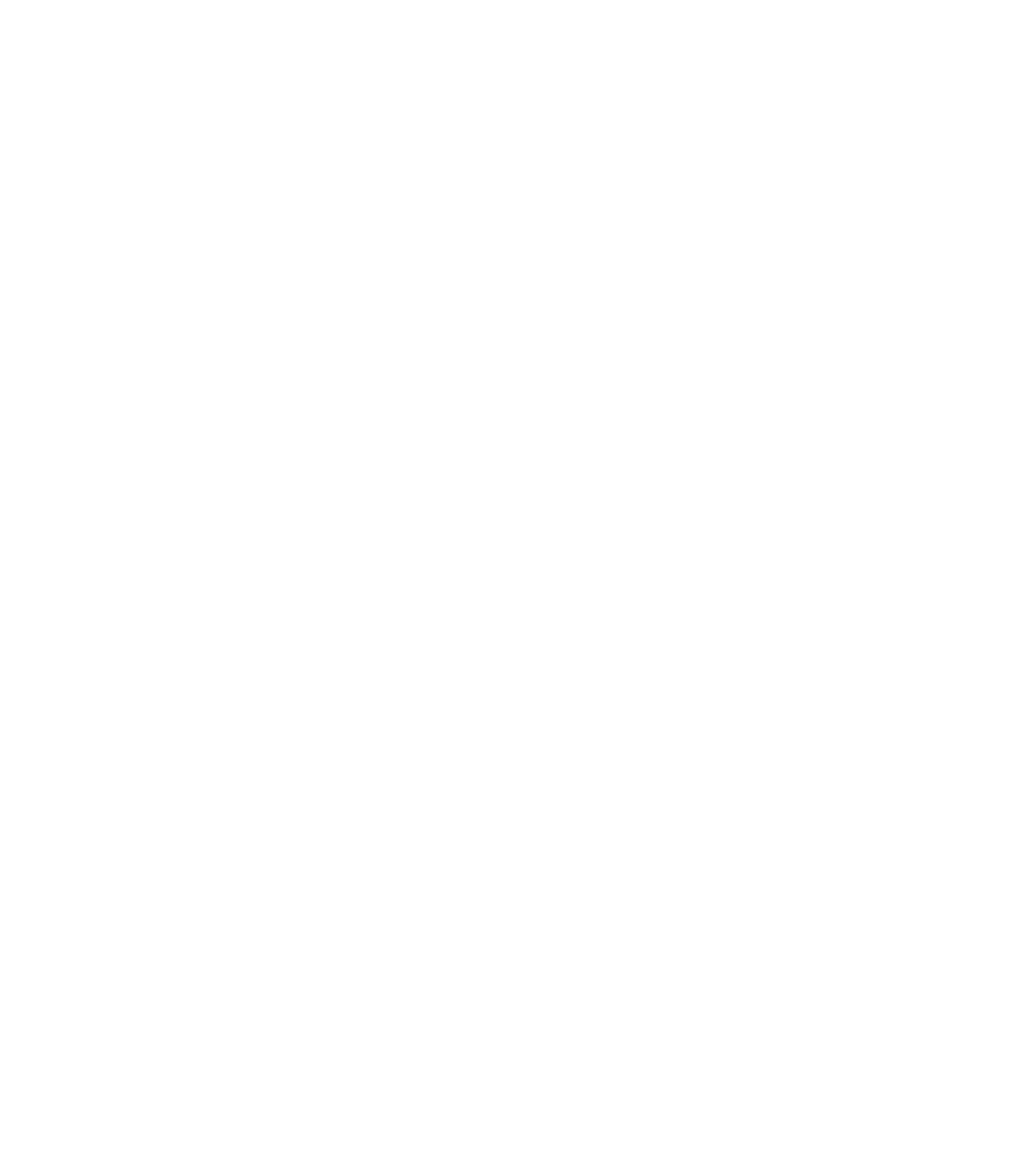
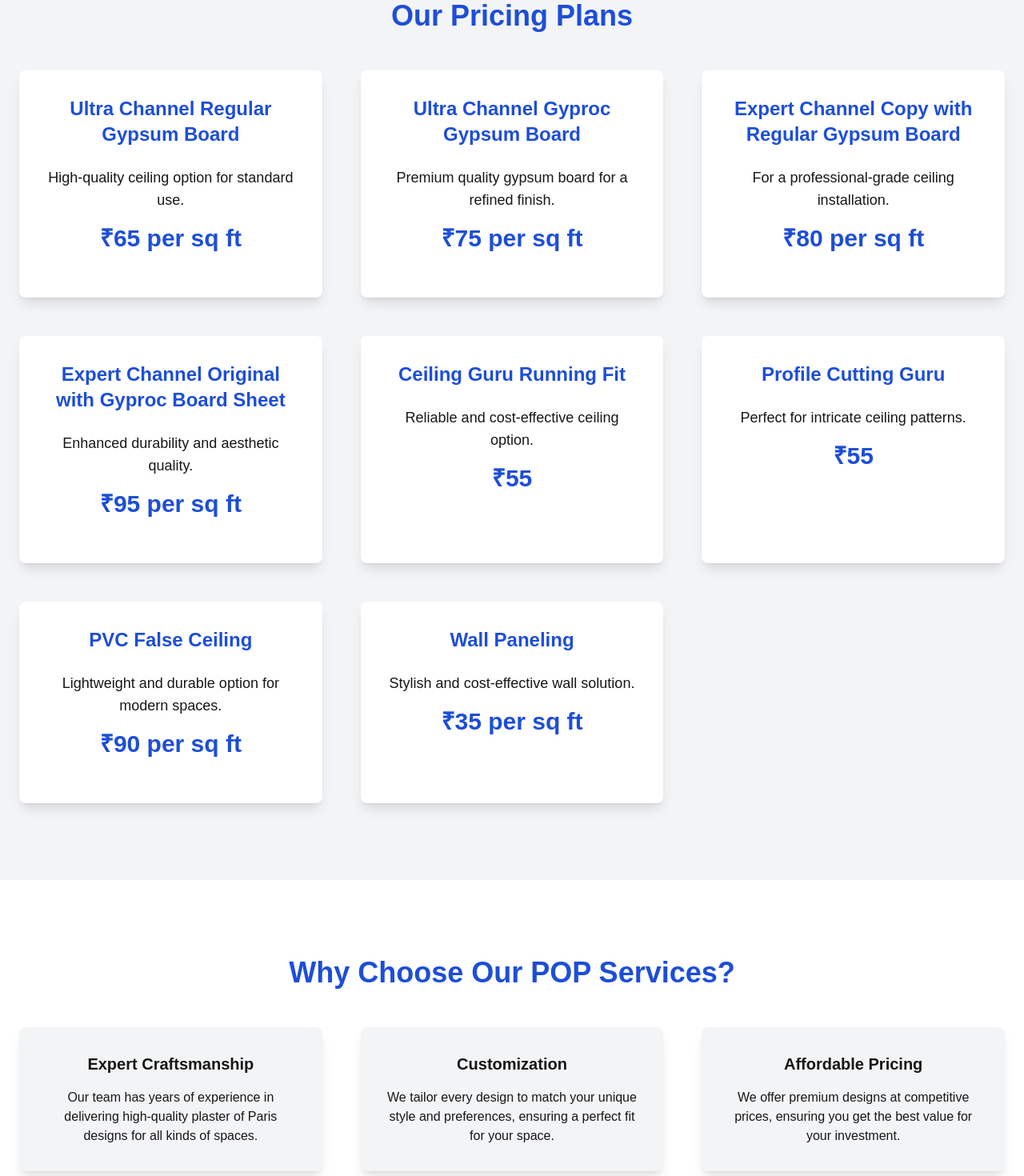
Before and after one commit to Pankajol/afzalpopwork, a Next.js app: page / in a window 1280 px wide. Shown: the part 1960-3430 px from the top of the page at 80% size. Before the commit the page ends 1864 px from the top, so only its background shows below. Built offline with nearby package versions, Linux system fonts and the light colour scheme.

Commit message:
pricing page error

```diff
--- a/src/app/contact/page.tsx
+++ b/src/app/contact/page.tsx
@@ -63,7 +63,7 @@
 
               {/* Social Media Icons */}
               <div className="flex space-x-6">
-                <a href="https://wa.me/917738961799" target="_blank" rel="noopener noreferrer">
+                <a href="https://wa.me/919029241977" target="_blank" rel="noopener noreferrer">
                   <FaWhatsapp size={30} className="text-green-500 hover:text-green-600 transition-all duration-300" />
                 </a>
                 <a href="https://www.facebook.com" target="_blank" rel="noopener noreferrer">
@@ -158,7 +158,7 @@
         <div className="flex justify-center items-center gap-6">
           {/* WhatsApp Button */}
           <Link
-            href="https://wa.me/917738961799"
+            href="https://wa.me/919029241977"
             target="_blank"
             className="bg-green-500 hover:bg-green-600 text-white px-8 py-4 text-lg font-semibold rounded-lg transition-all duration-300 transform hover:scale-105"
           >
@@ -173,9 +173,7 @@
           <Link href="https://instagram.com" target="_blank" className="text-pink-500 hover:text-pink-600">
             <FaInstagram size={30} />
           </Link>
-          <Link href="https://twitter.com" target="_blank" className="text-blue-400 hover:text-blue-500">
-            <FaTwitter size={30} />
-          </Link>
+
         </div>
       </section>
     </div>
--- a/src/app/layout.tsx
+++ b/src/app/layout.tsx
@@ -2,6 +2,7 @@
 import localFont from "next/font/local";
 import Navbar from "@/components/Navbar";
 import "./globals.css";
+import Link from "next/link";
 
 const geistSans = localFont({
   src: "./fonts/GeistVF.woff",
@@ -31,6 +32,23 @@
       >
         <Navbar/>
         {children}
+        <Link href="https://wa.me/9029241977" passHref>
+            <p
+              // target="_blank"
+              className="fixed bottom-6 right-6 bg-green-500 text-white p-4 rounded-full shadow-lg hover:bg-green-600 transition duration-300"
+              aria-label="Chat on WhatsApp"
+            >
+              <svg
+                xmlns="http://www.w3.org/2000/svg"
+                viewBox="0 0 32 32"
+                className="w-6 h-6"
+                fill="currentColor"
+              >
+                <path d="M16 0C7.168 0 0 7.168 0 16c0 2.82.738 5.524 2.146 7.91L.091 32l8.316-2.095A15.947 15.947 0 0 0 16 32c8.832 0 16-7.168 16-16S24.832 0 16 0zm7.267 23.355c-.33.93-1.665 1.718-2.354 1.833-.598.09-1.338.13-2.152-.21-.493-.208-1.127-.39-1.919-.678-3.36-1.16-5.547-3.97-5.714-4.157-.165-.186-1.368-1.584-1.368-3.035s.868-2.15 1.176-2.449c.285-.283.75-.367.998-.367.238 0 .483.002.692.012.223.01.52-.084.81.623.33.794 1.055 2.75 1.14 2.948.09.186.15.405.03.65-.118.244-.18.39-.362.62-.178.224-.376.5-.542.668-.18.184-.37.384-.16.735.204.34.91 1.497 2.09 2.424 1.424 1.112 2.614 1.436 2.944 1.595.33.16.528.135.726-.082.19-.206.85-.99 1.078-1.337.226-.34.452-.285.755-.17.306.115 1.956.92 2.28 1.086.33.167.55.25.63.39.086.134.086.785-.244 1.715z"/>
+              </svg>
+            </p>
+          </Link>
+
       </body>
     </html>
   );
--- a/src/app/page.tsx
+++ b/src/app/page.tsx
@@ -1,13 +1,101 @@
 import HeroSection from "@/components/HeroSection";
 import PhotoGallery from "@/components/photos";
 // import Navbar from "@/components/Navbar";
+import Link from "next/link";
 
 export default function Home() {
   return (
       <div className=" justify-center ">
         {/* <Navbar /> */}
+
         <HeroSection />
         <PhotoGallery />
+        <section id="pricing-plans" className="py-24 bg-gray-100">
+        <div className="container mx-auto px-6 text-center">
+          <h2 className="text-3xl md:text-4xl font-extrabold text-blue-700 mb-12">
+            Our Pricing Plans
+          </h2>
+          <div className="grid grid-cols-1 md:grid-cols-2 lg:grid-cols-3 gap-12">
+            <div className="bg-white p-8 rounded-lg shadow-lg transform hover:scale-105 transition-all duration-300">
+              <h3 className="text-2xl font-semibold text-blue-700 mb-6">Ultra Channel Regular Gypsum Board</h3>
+              <p className="text-lg mb-4">High-quality ceiling option for standard use.</p>
+              <div className="text-3xl font-bold text-blue-700 mb-6">₹65 per sq ft</div>
+            </div>
+
+            <div className="bg-white p-8 rounded-lg shadow-lg transform hover:scale-105 transition-all duration-300">
+              <h3 className="text-2xl font-semibold text-blue-700 mb-6">Ultra Channel Gyproc Gypsum Board</h3>
+              <p className="text-lg mb-4">Premium quality gypsum board for a refined finish.</p>
+              <div className="text-3xl font-bold text-blue-700 mb-6">₹75 per sq ft</div>
+            </div>
+
+            <div className="bg-white p-8 rounded-lg shadow-lg transform hover:scale-105 transition-all duration-300">
+              <h3 className="text-2xl font-semibold text-blue-700 mb-6">Expert Channel Copy with Regular Gypsum Board</h3>
+              <p className="text-lg mb-4">For a professional-grade ceiling installation.</p>
+              <div className="text-3xl font-bold text-blue-700 mb-6">₹80 per sq ft</div>
+            </div>
+
+            <div className="bg-white p-8 rounded-lg shadow-lg transform hover:scale-105 transition-all duration-300">
+              <h3 className="text-2xl font-semibold text-blue-700 mb-6">Expert Channel Original with Gyproc Board Sheet</h3>
+              <p className="text-lg mb-4">Enhanced durability and aesthetic quality.</p>
+              <div className="text-3xl font-bold text-blue-700 mb-6">₹95 per sq ft</div>
+            </div>
+
+            <div className="bg-white p-8 rounded-lg shadow-lg transform hover:scale-105 transition-all duration-300">
+              <h3 className="text-2xl font-semibold text-blue-700 mb-6">Ceiling Guru Running Fit</h3>
+              <p className="text-lg mb-4">Reliable and cost-effective ceiling option.</p>
+              <div className="text-3xl font-bold text-blue-700 mb-6">₹55</div>
+            </div>
+
+            <div className="bg-white p-8 rounded-lg shadow-lg transform hover:scale-105 transition-all duration-300">
+              <h3 className="text-2xl font-semibold text-blue-700 mb-6">Profile Cutting Guru</h3>
+              <p className="text-lg mb-4">Perfect for intricate ceiling patterns.</p>
+              <div className="text-3xl font-bold text-blue-700 mb-6">₹55</div>
+            </div>
+
+            <div className="bg-white p-8 rounded-lg shadow-lg transform hover:scale-105 transition-all duration-300">
+              <h3 className="text-2xl font-semibold text-blue-700 mb-6">PVC False Ceiling</h3>
+              <p className="text-lg mb-4">Lightweight and durable option for modern spaces.</p>
+              <div className="text-3xl font-bold text-blue-700 mb-6">₹90 per sq ft</div>
+            </div>
+
+            <div className="bg-white p-8 rounded-lg shadow-lg transform hover:scale-105 transition-all duration-300">
+              <h3 className="text-2xl font-semibold text-blue-700 mb-6">Wall Paneling</h3>
+              <p className="text-lg mb-4">Stylish and cost-effective wall solution.</p>
+              <div className="text-3xl font-bold text-blue-700 mb-6">₹35 per sq ft</div>
+            </div>
+          </div>
+        </div>
+      </section>
+
+      {/* Why Choose Us */}
+      <section className="py-24 bg-white">
+        <div className="container mx-auto px-6 text-center">
+          <h2 className="text-3xl md:text-4xl font-extrabold text-blue-700 mb-12">
+            Why Choose Our POP Services?
+          </h2>
+          <div className="grid grid-cols-1 md:grid-cols-2 lg:grid-cols-3 gap-12">
+            <div className="bg-gray-100 p-8 rounded-lg shadow-lg">
+              <h3 className="text-xl font-semibold mb-4">Expert Craftsmanship</h3>
+              <p>
+                Our team has years of experience in delivering high-quality plaster of Paris designs for all kinds of spaces.
+              </p>
+            </div>
+            <div className="bg-gray-100 p-8 rounded-lg shadow-lg">
+              <h3 className="text-xl font-semibold mb-4">Customization</h3>
+              <p>
+                We tailor every design to match your unique style and preferences, ensuring a perfect fit for your space.
+              </p>
+            </div>
+            <div className="bg-gray-100 p-8 rounded-lg shadow-lg">
+              <h3 className="text-xl font-semibold mb-4">Affordable Pricing</h3>
+              <p>
+                We offer premium designs at competitive prices, ensuring you get the best value for your investment.
+              </p>
+            </div>
+          </div>
+        </div>
+      </section>
+
 
       </div>
   );
```
